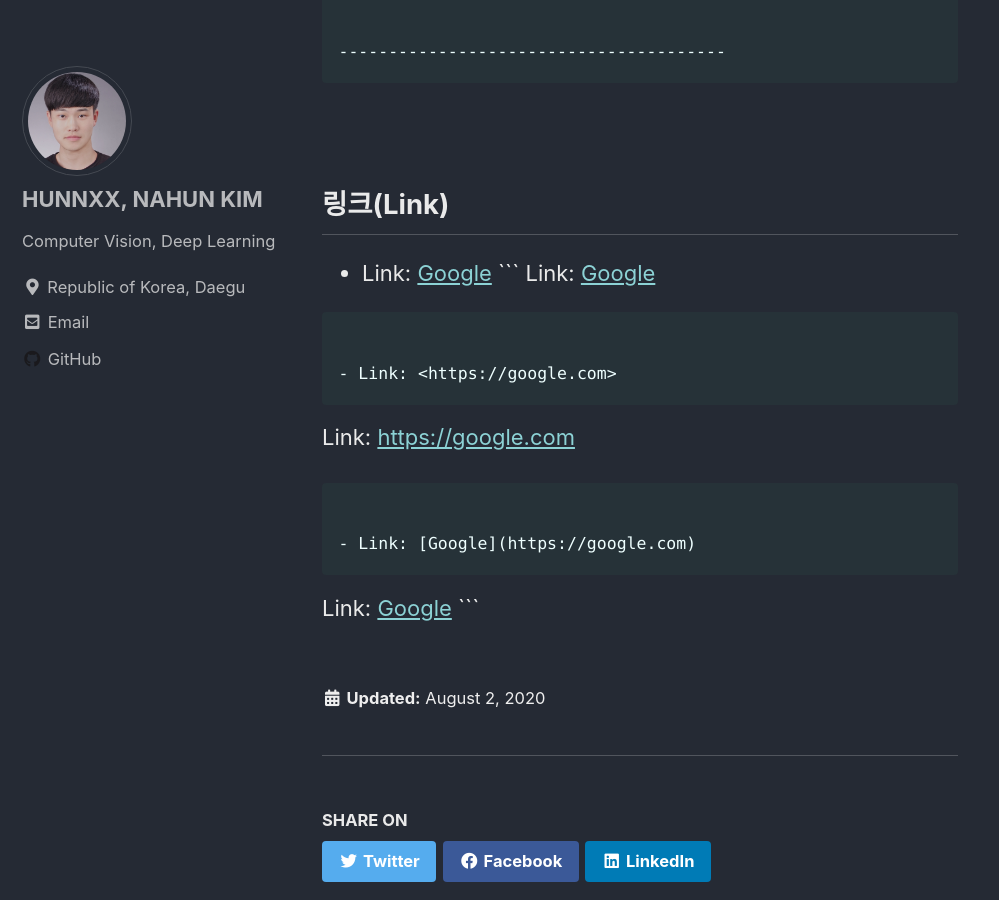
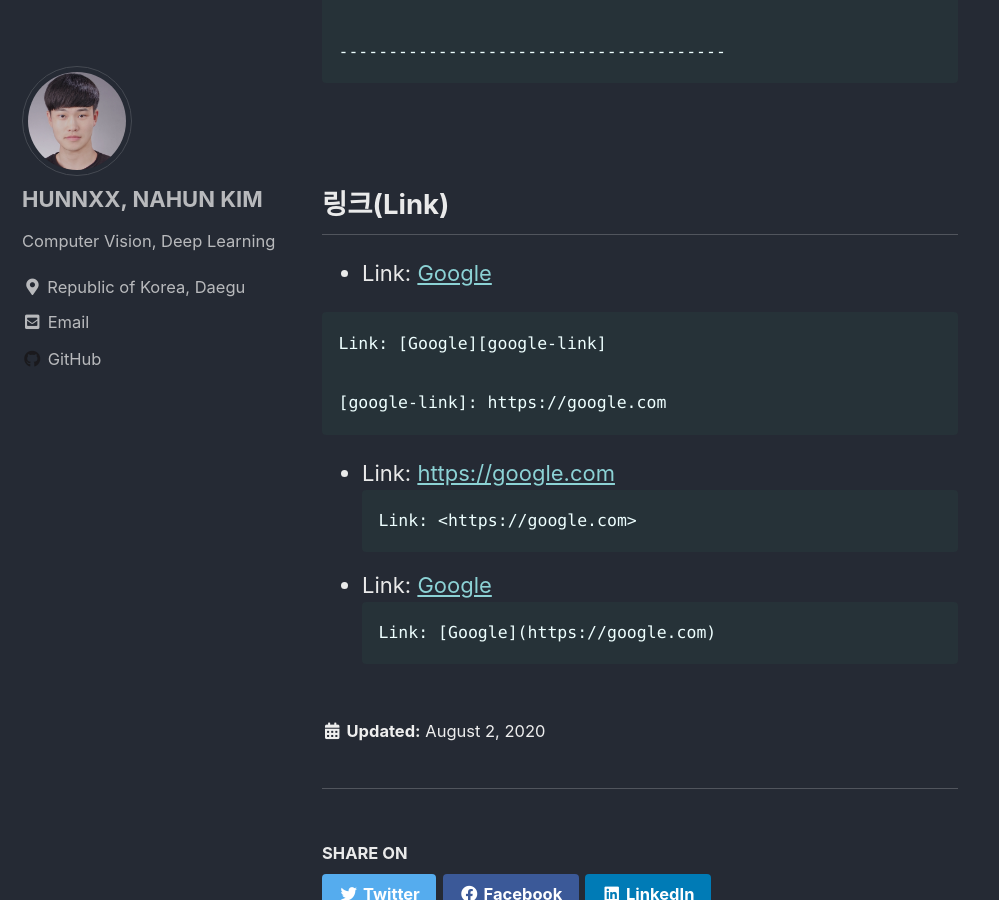
Before and after one commit to hunnxx/hunnxx.github.io, a Jekyll site: the page built from _posts/2020-08-01-practice.md, in a window 1280 px wide and 900 px high, scrolled down 3724 px. Shown: the whole window, without its empty margins (0-999 px from the left). Built offline with Jekyll 4.4.1, drawn with Linux system fonts in a browser that asks for light colours; cached includes are drawn as plain includes.

Commit message:
Update 2020-08-01-practice.md

````diff
--- a/_posts/2020-08-01-practice.md
+++ b/_posts/2020-08-01-practice.md
@@ -140,6 +140,8 @@ public class BootSpringBootApplication {
 ## 링크(Link)
 
 - Link: [Google][google-link]
+
+[google-link]: https://google.com
 ```
 Link: [Google][google-link]
 
````
Also changed, not shown: other parts of _posts/2020-08-01-practice.md (+0 -2 lines).
